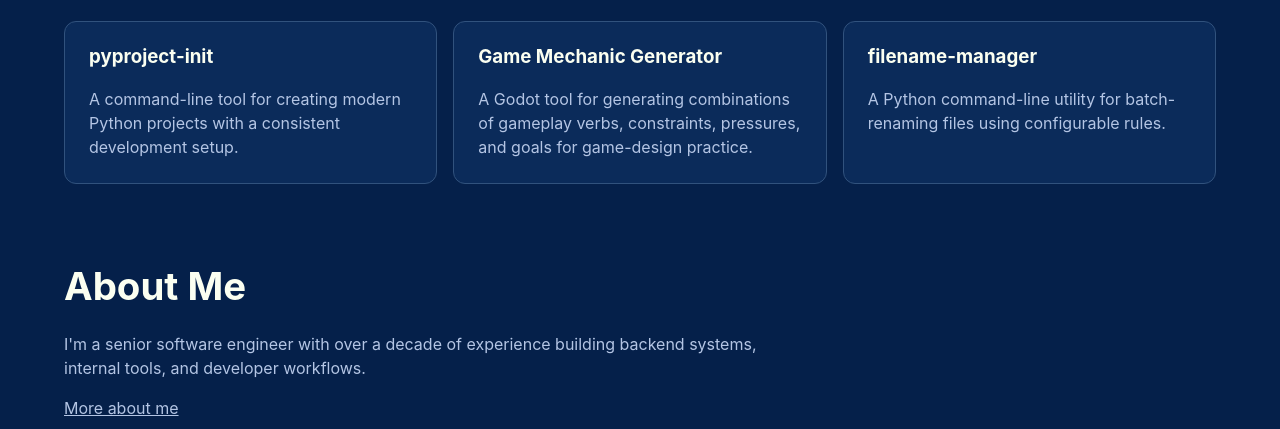
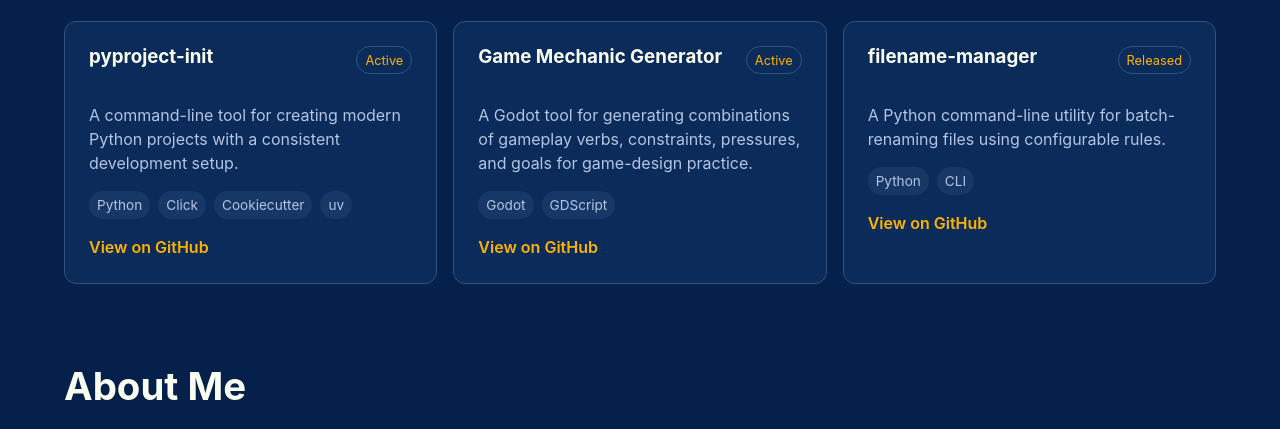
Before and after one commit to alexcwarren/alexcwarren.github.io, an Astro site in the folder astro/: page / in a window 1280 px wide. Shown: the part 618-1047 px from the top of the page. Built offline with nearby package versions, Linux system fonts and the light colour scheme; Astro itself is replaced by a stand-in of ours.

Commit message:
feat: build project overview from structured data

```diff
--- a/astro/src/components/ProjectCard.astro
+++ b/astro/src/components/ProjectCard.astro
@@ -2,12 +2,32 @@
 interface Props {
   name: string;
   summary: string;
+  tech: string[];
+  status: string;
+  repositoryUrl: string;
 }
 
-const { name, summary } = Astro.props;
+const { name, summary, tech, status, repositoryUrl } = Astro.props;
 ---
 
 <article class="project-card">
-  <h3>{name}</h3>
+  <div class="project-card-header">
+    <h3>{name}</h3>
+    <span class="project-status">{status}</span>
+  </div>
+
   <p>{summary}</p>
+
+  <ul class="project-tech" aria-label={`${name} technologies`}>
+    {tech.map((item) => <li>{item}</li>)}
+  </ul>
+
+  <a
+    class="project-link"
+    href={repositoryUrl}
+    target="_blank"
+    rel="noreferrer"
+  >
+    View on GitHub
+  </a>
 </article>
--- a/astro/src/data/projects.ts
+++ b/astro/src/data/projects.ts
@@ -1,22 +1,44 @@
 export interface Project {
   name: string;
+  slug: string;
   summary: string;
+  tech: string[];
+  status: string;
+  repositoryUrl: string;
+  featured: boolean;
 }
 
-export const featuredProjects: Project[] = [
+export const projects: Project[] = [
   {
     name: "pyproject-init",
+    slug: "pyproject-init",
     summary:
       "A command-line tool for creating modern Python projects with a consistent development setup.",
+    tech: ["Python", "Click", "Cookiecutter", "uv"],
+    status: "Active",
+    repositoryUrl: "https://github.com/alexcwarren/pyproject-init",
+    featured: true,
   },
   {
     name: "Game Mechanic Generator",
+    slug: "game-mechanic-generator",
     summary:
       "A Godot tool for generating combinations of gameplay verbs, constraints, pressures, and goals for game-design practice.",
+    tech: ["Godot", "GDScript"],
+    status: "Active",
+    repositoryUrl: "https://github.com/alexcwarren/game-mechanic-generator",
+    featured: true,
   },
   {
     name: "filename-manager",
+    slug: "filename-manager",
     summary:
       "A Python command-line utility for batch-renaming files using configurable rules.",
+    tech: ["Python", "CLI"],
+    status: "Released",
+    repositoryUrl: "https://github.com/alexcwarren/filename-manager",
+    featured: true,
   },
 ];
+
+export const featuredProjects = projects.filter((project) => project.featured);
--- a/astro/src/pages/index.astro
+++ b/astro/src/pages/index.astro
@@ -34,6 +34,9 @@
           <ProjectCard
             name={project.name}
             summary={project.summary}
+            tech={project.tech}
+            status={project.status}
+            repositoryUrl={project.repositoryUrl}
           />
         ))}
       </div>
--- a/astro/src/styles/global.css
+++ b/astro/src/styles/global.css
@@ -205,6 +205,49 @@
   border-color: var(--color-accent);
 }
 
+.project-card-header {
+  display: flex;
+  align-items: flex-start;
+  justify-content: space-between;
+  gap: 1rem;
+}
+
+.project-status {
+  padding: 0.2rem 0.5rem;
+  color: var(--color-accent);
+  font-size: 0.8rem;
+  border: 1px solid var(--color-border);
+  border-radius: 999px;
+}
+
+.project-tech {
+  display: flex;
+  flex-wrap: wrap;
+  gap: 0.5rem;
+  margin-block: 1rem;
+  padding: 0;
+  list-style: none;
+}
+
+.project-tech li {
+  padding: 0.25rem 0.5rem;
+  color: var(--color-text-muted);
+  font-size: 0.85rem;
+  background: var(--color-surface-soft);
+  border-radius: 999px;
+}
+
+.project-link {
+  color: var(--color-accent);
+  font-weight: 600;
+  text-decoration: none;
+}
+
+.project-link:hover,
+.project-link:focus-visible {
+  text-decoration: underline;
+}
+
 .footer-content {
   display: flex;
   align-items: center;
```
